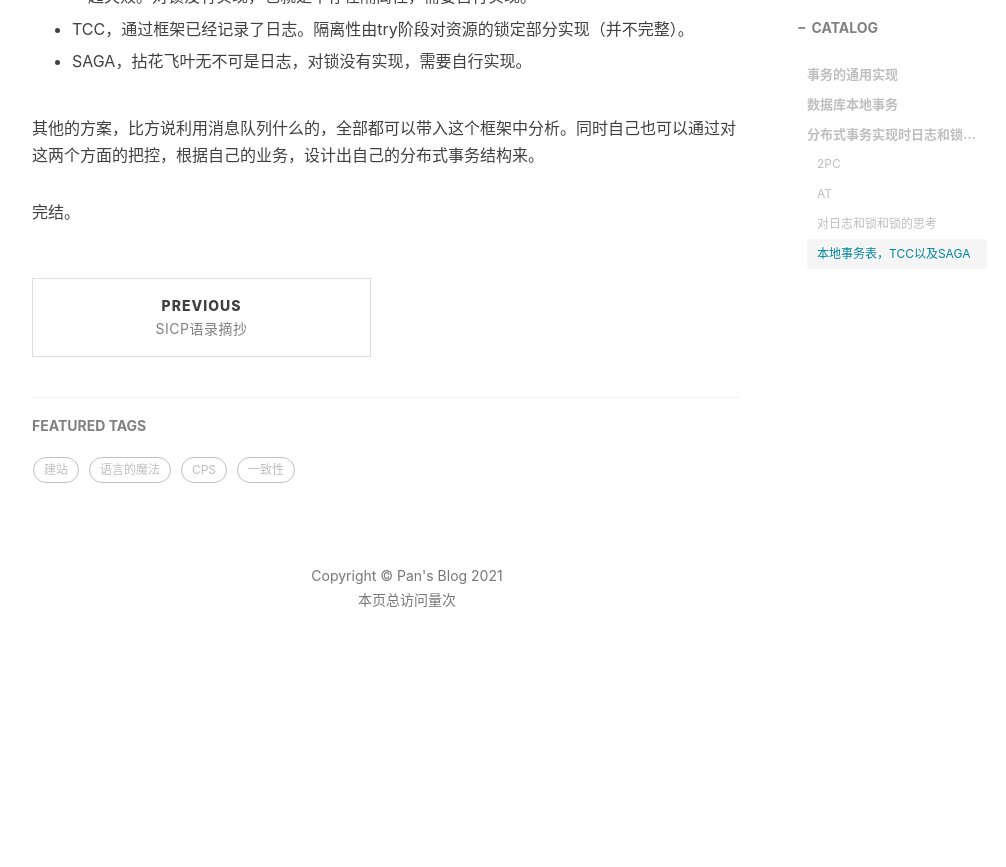
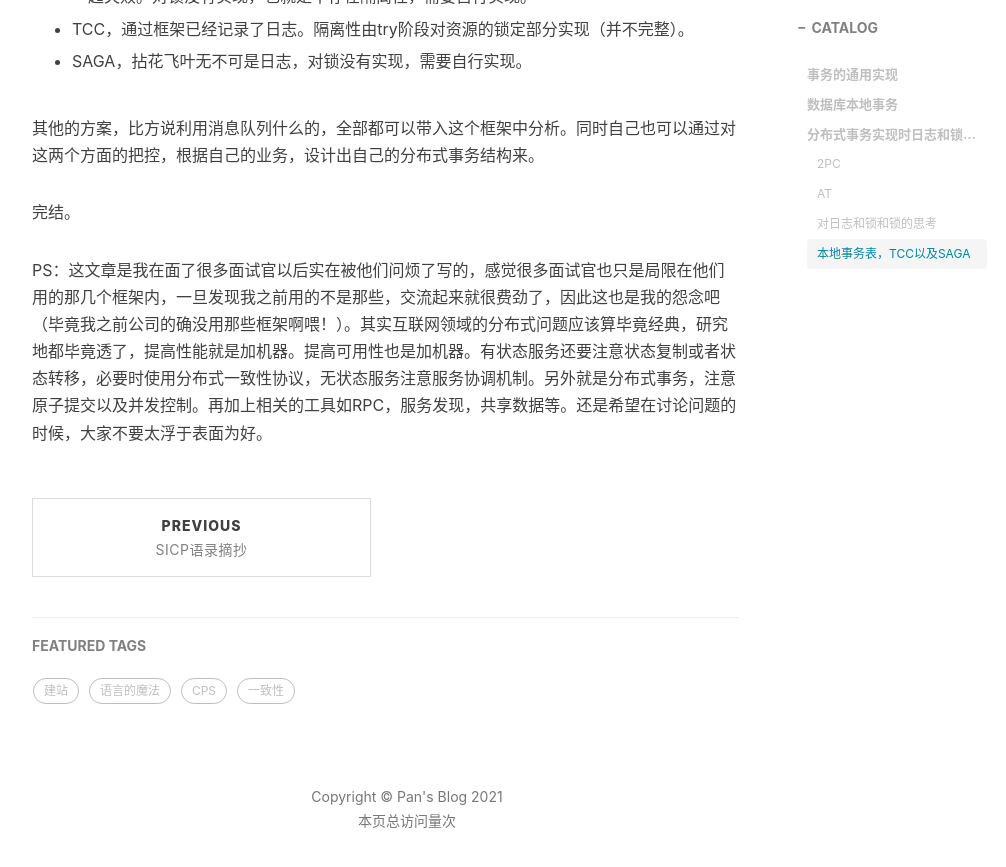
Before and after one commit to Gurepan/Gurepan.github.io, a Jekyll site: the page built from _posts/2021-01-04-distran.md, in a window 1280 px wide and 900 px high, scrolled down 3345 px. Shown: the top 867 px of the window, without its empty margins (233-1239 px from the left). Built offline with Jekyll 4.4.1, drawn with Linux system fonts in a browser that asks for light colours; nearby versions of some CDN libraries; comment, search, counter and statistics services are not loaded; before the commit the page ends 4049 px from its top, so only the background shows below that.

Commit message:
Update 2021-01-04-distran.md

```diff
--- a/_posts/2021-01-04-distran.md
+++ b/_posts/2021-01-04-distran.md
@@ -79,3 +79,5 @@ AT作为一个大而全的方案的确提供了很好的解决思路，但是人
 其他的方案，比方说利用消息队列什么的，全部都可以带入这个框架中分析。同时自己也可以通过对这两个方面的把控，根据自己的业务，设计出自己的分布式事务结构来。
 
 完结。
+
+PS：这文章是我在面了很多面试官以后实在被他们问烦了写的，感觉很多面试官也只是局限在他们用的那几个框架内，一旦发现我之前用的不是那些，交流起来就很费劲了，因此这也是我的怨念吧（毕竟我之前公司的确没用那些框架啊喂！）。其实互联网领域的分布式问题应该算毕竟经典，研究地都毕竟透了，提高性能就是加机器。提高可用性也是加机器。有状态服务还要注意状态复制或者状态转移，必要时使用分布式一致性协议，无状态服务注意服务协调机制。另外就是分布式事务，注意原子提交以及并发控制。再加上相关的工具如RPC，服务发现，共享数据等。还是希望在讨论问题的时候，大家不要太浮于表面为好。
```
